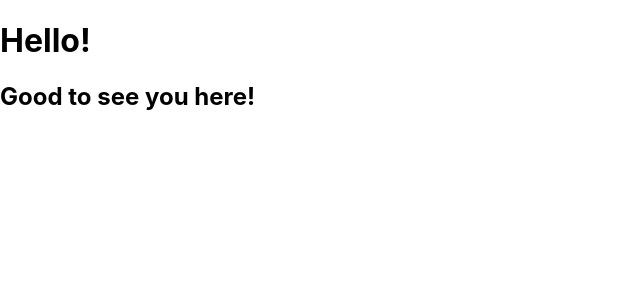
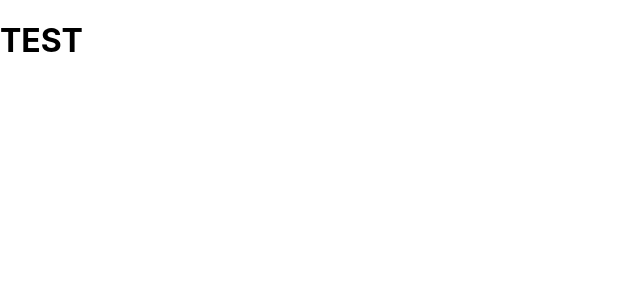
Before and after one commit to mrkajetanp/web-development, a React (Create React App) app in the folder React/Projects/game-tutorial/: page / in a window 1280 px wide. Shown: the top 300 px of the page, without its empty margins (0-640 px from the left). Built offline with nearby package versions, Linux system fonts and the light colour scheme.

Commit message:
[React] Basics - Components and Props

```diff
--- a/React/Projects/game-tutorial/src/App.tsx
+++ b/React/Projects/game-tutorial/src/App.tsx
@@ -15,20 +15,30 @@ function getGreeting(user: any) {
     return <h1>Hello, Stranger.</h1>
 }
 
-function formatName(user: any) {
+function formatName(user: {firstName: string, lastName: string}) {
     return user.firstName + ' ' + user.lastName;
 }
 
-const element = (
-    <div>
-        <h1>Hello!</h1>
-        <h2>Good to see you here!</h2>
-    </div>
-);
+// let element = (
+//     <div>
+//         <h1>Hello!</h1>
+//         <h2>Good to see you here!</h2>
+//     </div>
+// );
+
+getGreeting(user)
+
+function Welcome(props: { name: string }) {
+    return <h1>Hello there, {props.name}</h1>;
+}
 
 const App: React.FC = () => {
   return (
-      element
+      <div>
+        <Welcome name="Sara" />
+        <Welcome name="Cahal" />
+        <Welcome name="Edite" />
+      </div>
   );
 }
 
--- /dev/null
+++ b/React/Projects/game-tutorial/src/StateAndLifecycle.tsx
@@ -0,0 +1,12 @@
+
+import React from 'react';
+import './App.css';
+
+
+const StateAndLifecycle: React.FC = () => {
+  return (
+      <h1>TEST</h1>
+  );
+}
+
+export default StateAndLifecycle;
--- a/React/Projects/game-tutorial/src/index.tsx
+++ b/React/Projects/game-tutorial/src/index.tsx
@@ -1,10 +1,11 @@
 import React from 'react';
 import ReactDOM from 'react-dom';
 import './index.css';
-import App from './App';
+// import App from './App';
+import StateAndLifecycle from './StateAndLifecycle';
 import * as serviceWorker from './serviceWorker';
 
-ReactDOM.render(<App />, document.getElementById('root'));
+ReactDOM.render(<StateAndLifecycle />, document.getElementById('root'));
 
 // If you want your app to work offline and load faster, you can change
 // unregister() to register() below. Note this comes with some pitfalls.
```
